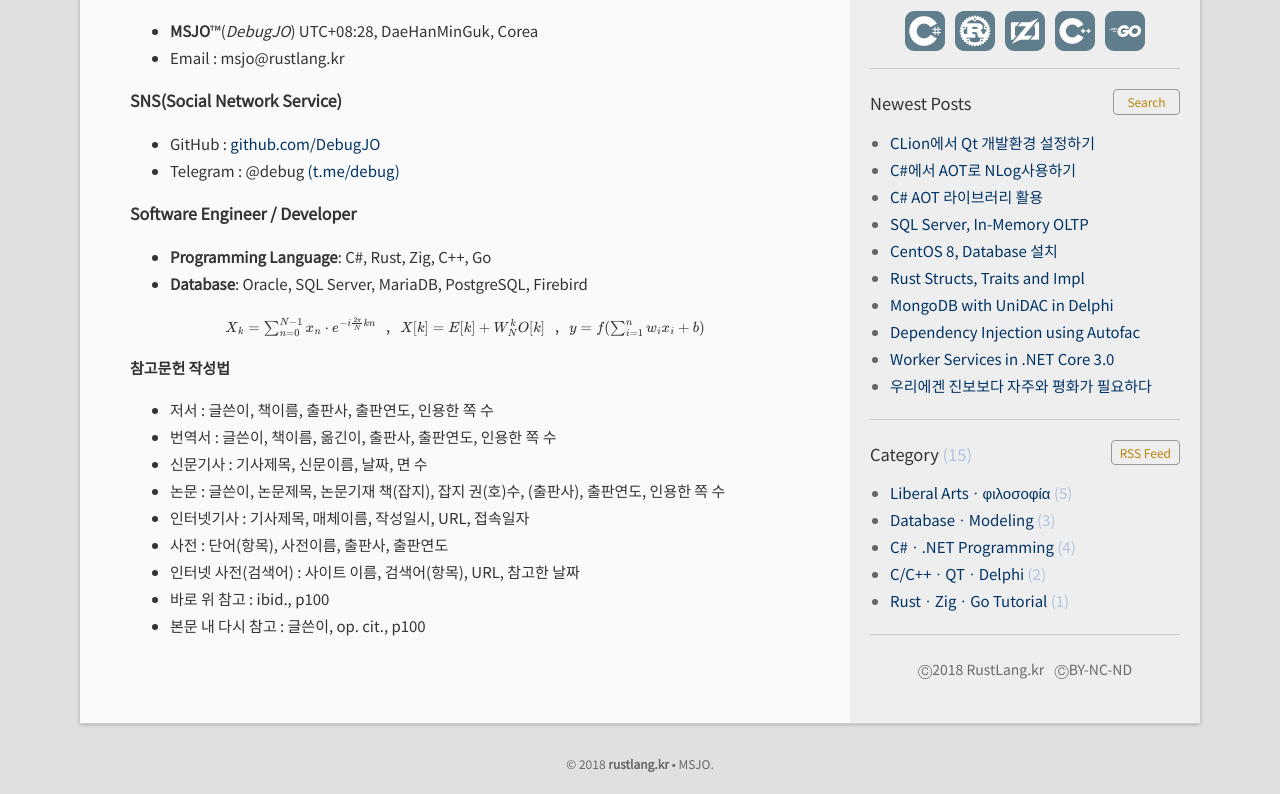
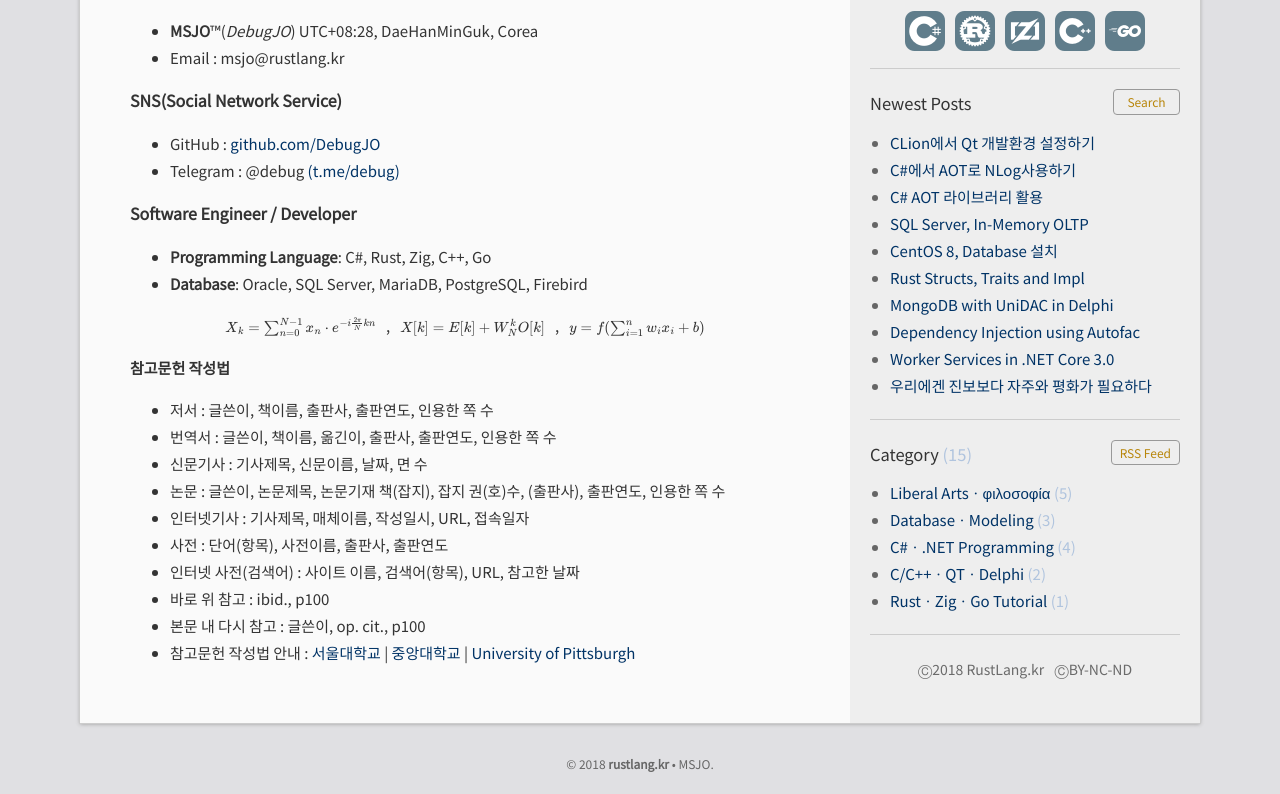
Before and after one commit to DebugJO/rustlang, a Jekyll site: the page built from about.md, in a window 1280 px wide, cut to the strip 304-1098 px from the top of the page. Built offline with Jekyll 4.4.1, drawn with Linux system fonts in a browser that asks for light colours; formulas are drawn with MathJax 3.

Commit message:
Update about.md

```diff
--- a/about.md
+++ b/about.md
@@ -33,3 +33,4 @@ Thank you for visiting our website. Please do not hesitate to contact me with an
 * 인터넷 사전(검색어) : 사이트 이름, 검색어(항목), URL, 참고한 날짜
 * 바로 위 참고 : ibid., p100
 * 본문 내 다시 참고 : 글쓴이, op. cit., p100
+* 참고문헌 작성법 안내 : [서울대학교](https://libguide.snu.ac.kr/c.php?g=321609&p=2151776) \| [중앙대학교](https://researchguide.cau.ac.kr/citation) \| [University of Pittsburgh](https://pitt.libguides.com/citationhelp)
```
